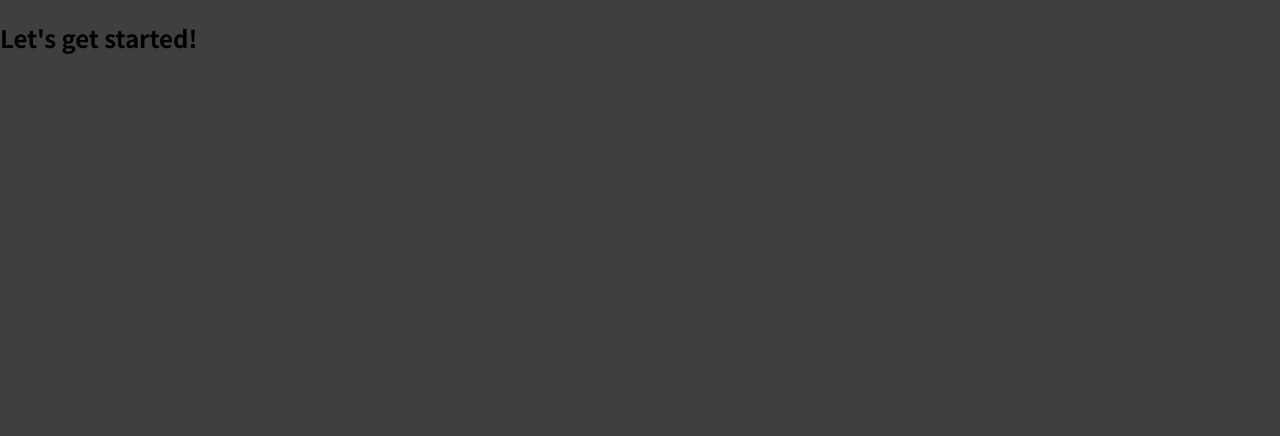
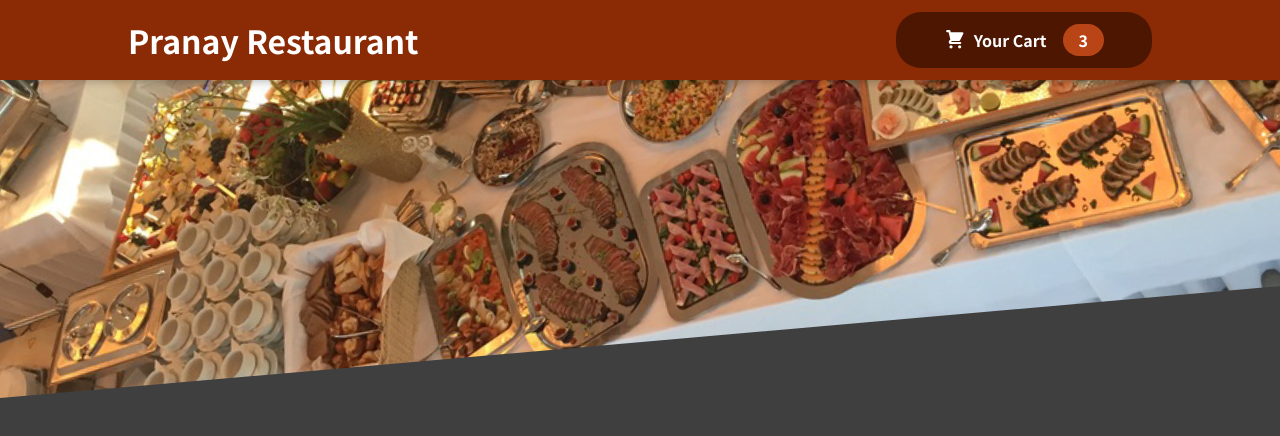
Before and after one commit to pranay2508/Food_order, a React (Create React App) app: page / in a window 1280 px wide. Shown: the top 436 px of the page. Built offline with nearby package versions, Linux system fonts and the light colour scheme.

Commit message:
added components

```diff
--- a/src/App.js
+++ b/src/App.js
@@ -1,8 +1,12 @@
+
+import React , {Fragment} from 'react' ;
+import Header from "./components/Layout/Header";
+
 function App() {
   return (
-    <div>
-      <h2>Let's get started!</h2>
-    </div>
+    <Fragment>
+      <Header />
+   </Fragment>
   );
 }
 
--- /dev/null
+++ b/src/components/Cart/CartIcon.js
@@ -0,0 +1,13 @@
+const CartIcon = () => {
+    return (
+      <svg
+        xmlns='http://www.w3.org/2000/svg'
+        viewBox='0 0 20 20'
+        fill='currentColor'
+      >
+        <path d='M3 1a1 1 0 000 2h1.22l.305 1.222a.997.997 0 00.01.042l1.358 5.43-.893.892C3.74 11.846 4.632 14 6.414 14H15a1 1 0 000-2H6.414l1-1H14a1 1 0 00.894-.553l3-6A1 1 0 0017 3H6.28l-.31-1.243A1 1 0 005 1H3zM16 16.5a1.5 1.5 0 11-3 0 1.5 1.5 0 013 0zM6.5 18a1.5 1.5 0 100-3 1.5 1.5 0 000 3z' />
+      </svg>
+    );
+  };
+
+  export default CartIcon;
--- /dev/null
+++ b/src/components/Layout/Header.js
@@ -0,0 +1,19 @@
+import React from "react";
+import mealsImage from '../../assests/meals.jpg';
+import classes from './Header.module.css';
+import HeaderCartButton from "./HeaderCartButton";
+const Header = (props) => {
+  return (
+    <React.Fragment>
+      <header className={classes.header}>
+        <h1 >Pranay Restaurant </h1>
+        <HeaderCartButton/>
+      </header>
+      <div className={classes['main-image']}>
+        <img src={mealsImage} alt="A table full of delcious food !"/>
+      </div>
+    </React.Fragment>
+  );
+};
+
+export default Header;
--- /dev/null
+++ b/src/components/Layout/Header.module.css
@@ -0,0 +1,29 @@
+.header {
+    position: fixed;
+    top: 0;
+    left: 0;
+    width: 100%;
+    height: 5rem;
+    background-color: #8a2b06;
+    color: white;
+    display: flex;
+    justify-content: space-between;
+    align-items: center;
+    padding: 0 10%;
+    box-shadow: 0 2px 8px rgba(0, 0, 0, 0.25);
+    z-index: 10;
+  }
+
+  .main-image {
+    width: 100%;
+    height: 25rem;
+    z-index: 0;
+    overflow: hidden;
+  }
+
+  .main-image img {
+    width: 110%;
+    height: 100%;
+    object-fit: cover;
+    transform: rotateZ(-5deg) translateY(-4rem) translateX(-1rem);
+  }
--- /dev/null
+++ b/src/components/Layout/HeaderCartButton.js
@@ -0,0 +1,15 @@
+import React from 'react' ;
+import CartIcon from '../Cart/CartIcon';
+import classes from './HeaderCartButton.module.css'
+const HeaderCartButton = props =>{
+    return <button className={classes.button}>
+        <span className={classes.icon}>
+            <CartIcon/>
+        </span>
+        <span> Your Cart</span>
+        <span className={classes.badge}>3</span>
+    </button>
+
+};
+
+export default HeaderCartButton;
--- /dev/null
+++ b/src/components/Layout/HeaderCartButton.module.css
@@ -0,0 +1,59 @@
+.button {
+    cursor: pointer;
+    font: inherit;
+    border: none;
+    background-color: #4d1601;
+    color: white;
+    padding: 0.75rem 3rem;
+    display: flex;
+    justify-content: space-around;
+    align-items: center;
+    border-radius: 25px;
+    font-weight: bold;
+  }
+
+  .button:hover,
+  .button:active {
+    background-color: #2c0d00;
+  }
+
+  .icon {
+    width: 1.35rem;
+    height: 1.35rem;
+    margin-right: 0.5rem;
+  }
+
+  .badge {
+    background-color: #b94517;
+    padding: 0.25rem 1rem;
+    border-radius: 25px;
+    margin-left: 1rem;
+    font-weight: bold;
+  }
+
+  .button:hover .badge,
+  .button:active .badge {
+    background-color: #92320c;
+  }
+
+  .bump {
+    animation: bump 300ms ease-out;
+  }
+
+  @keyframes bump {
+    0% {
+      transform: scale(1);
+    }
+    10% {
+      transform: scale(0.9);
+    }
+    30% {
+      transform: scale(1.1);
+    }
+    50% {
+      transform: scale(1.15);
+    }
+    100% {
+      transform: scale(1);
+    }
+  }
--- a/src/index.js
+++ b/src/index.js
@@ -4,4 +4,4 @@
 import App from './App';
 
 const root = ReactDOM.createRoot(document.getElementById('root'));
-root.render(<App />);
+root.render(<App/>);
```
Also changed, not shown: src/assests/meals.jpg (added).
